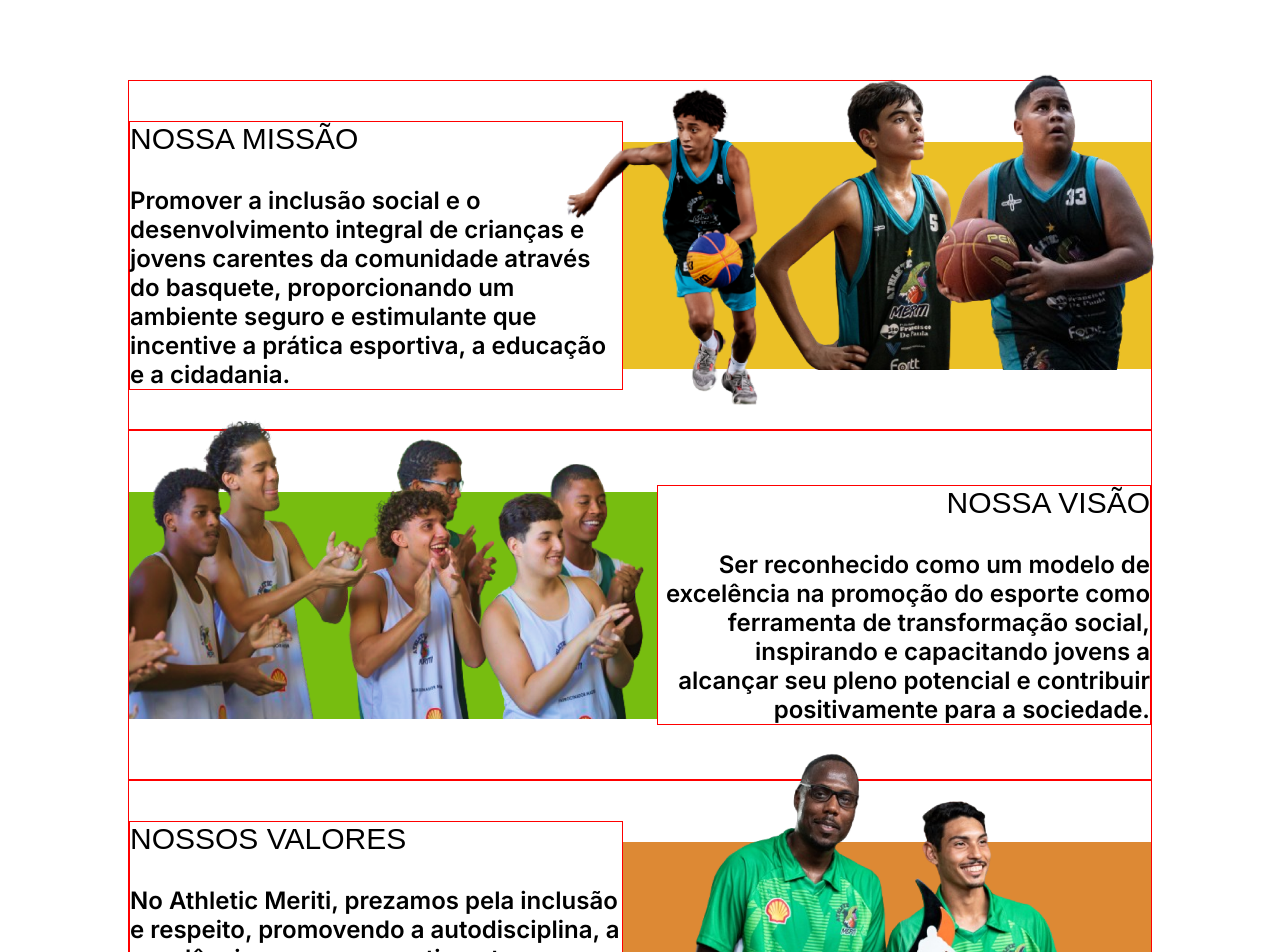
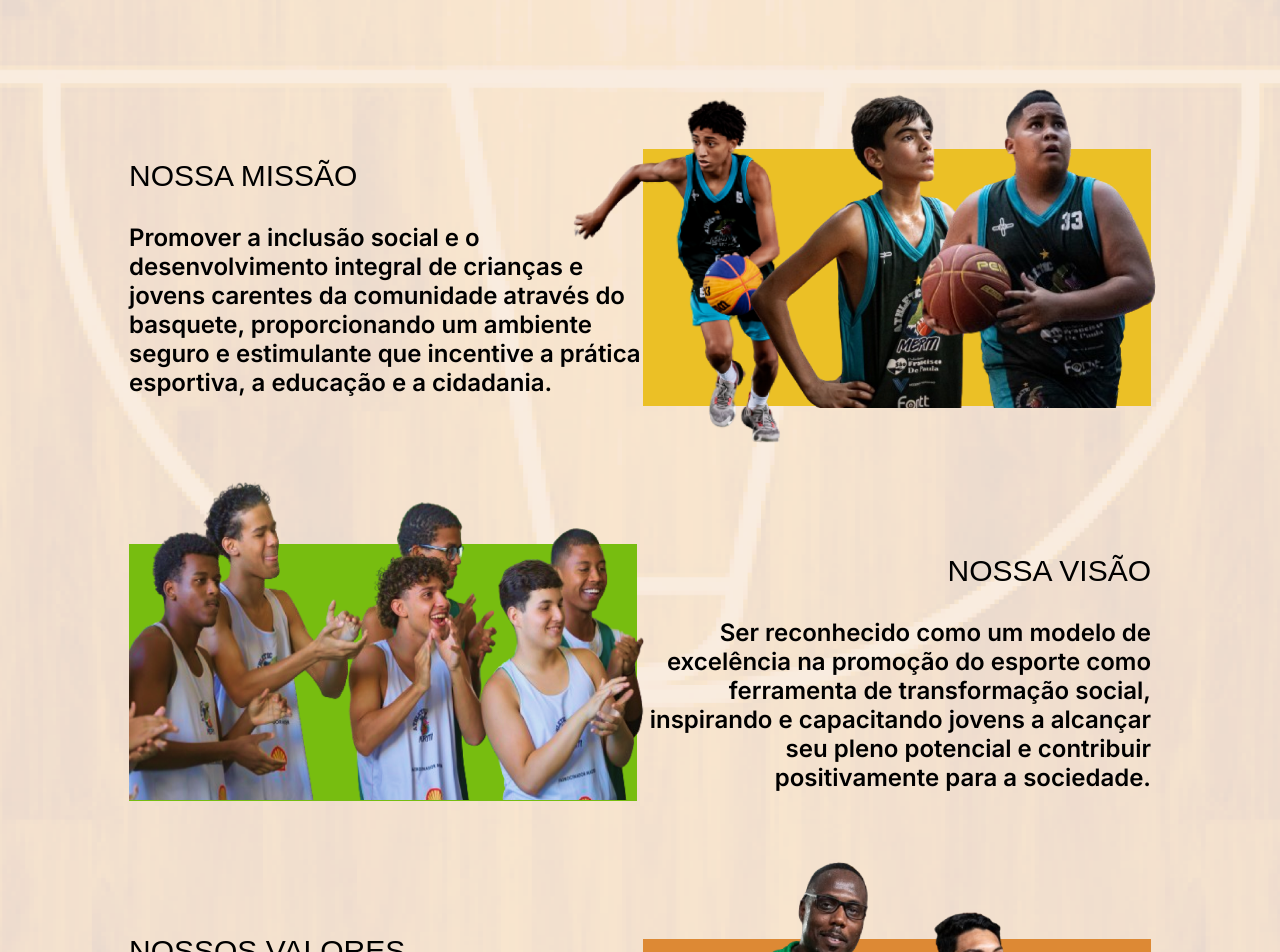
Before and after one commit to MrGhostsnow/athletic-meriti, a Next.js app: page / in a window 1280 px wide. Shown: the part 1620-2572 px from the top of the page. Built offline with nearby package versions, Linux system fonts and the light colour scheme; a web font is replaced by a local one.

Commit message:
feat: OurMission

```diff
--- a/src/app/components/Home/OurMission/index.tsx
+++ b/src/app/components/Home/OurMission/index.tsx
@@ -37,23 +37,23 @@ const OurMission: React.FC = () => {
           <Image
             src={player1}
             alt="player"
-            width={320}
-            height={350}
-            style={{ position: "relative", top: "-20px", left: "110px" }}
+            width={350}
+            height={380}
+            style={{ position: "relative", top: "-20px", left: "140px" }}
           />
           <Image
             src={player2}
             alt="player"
-            width={309}
-            height={389}
+            width={329}
+            height={420}
             style={{ position: "relative", top: "-80px", left: "60px" }}
           />
           <Image
             src={player3}
             alt="player"
-            width={369}
-            height={389}
-            style={{ position: "relative", top: "-80px", left: "-135px" }}
+            width={389}
+            height={420}
+            style={{ position: "relative", top: "-80px", left: "-175px" }}
           />
         </SectionImg>
       </SectionInfo>
@@ -63,8 +63,8 @@ const OurMission: React.FC = () => {
             src={team}
             alt="Logo"
             width={549}
-            height={309}
-            style={{ position: "relative", top: "-41px", left: "10px" }}
+            height={329}
+            style={{ position: "relative", top: "-37px", left: "20px" }}
           />
         </SectionImg>
         <SectionText
@@ -95,9 +95,9 @@ const OurMission: React.FC = () => {
           <Image
             src={coachs}
             alt="Logo"
-            width={550}
-            height={339}
-            style={{ position: "relative", top: "-55px", left: "0px" }}
+            width={580}
+            height={359}
+            style={{ position: "relative", top: "-50px", left: "0px" }}
           />
         </SectionImg>
       </SectionInfo>
@@ -114,7 +114,6 @@ const OurMission: React.FC = () => {
             style={{ position: "relative", top: "0px", left: "0px" }}
           />
         </SectionImg>
-
         <SectionText
           style={{
             textAlign: "right",
@@ -132,6 +131,7 @@ const OurMission: React.FC = () => {
             <Label
               style={{
                 textAlign: "left",
+                marginLeft: "10px",
               }}
             >
               Parceiro da Educação
--- a/src/app/components/Home/OurMission/styles.ts
+++ b/src/app/components/Home/OurMission/styles.ts
@@ -6,24 +6,13 @@ export const ContainerOurMission = styled.div`
     display: flex;
     flex-direction: column;
     align-items: center;
-//   background-image: url(${backgroundImg.src});
-//   background-size: cover;
-//   background-repeat: no-repeat;
-
-//   position: relative;
+    background-image: url(${backgroundImg.src});
+    background-size: cover;
+    background-repeat: no-repeat;
+    background-position: center;
+    position: relative;
     justify-content: space-between;
     background-color: #fff;
-
-//   &::before {
-//     content: '';
-//     position: absolute;
-//     top: 0;
-//     left: 0;
-//     width: 100%;
-//     height: 100%;
-//     background: linear-gradient(rgba(201, 72, 0, 0.1), rgba(201, 72, 0, 0.1));
-//     z-index: 1;
-//   }
 `;
 
 export const SectionInfo = styled.div`
@@ -31,8 +20,7 @@ export const SectionInfo = styled.div`
     align-items: center;
     justify-content: space-around;
     width: 80%;
-    border: 1px solid red;
-    height: 350px;
+    height: 395px;
 `;
 
 export const SectionText = styled.div`
@@ -41,7 +29,6 @@ export const SectionText = styled.div`
     display: flex;
     flex-direction: column;
     gap: 30px;
-    border: 1px solid red;
 `;
 
 export const Title = styled.h1`
@@ -57,8 +44,8 @@ export const Text = styled.p`
 `;
 
 export const SectionImg = styled.div`
-    width: 528px;
-    height: 227px;
+    width: 508px;
+    height: 257px;
     display: flex;
     align-items: center;
     justify-content: center;
@@ -71,7 +58,6 @@ export const SectionPartner = styled.div`
     align-items: start;
     justify-content: center;
     width: 50%;
-    border: 1px solid red;
     height: 185px;
     gap: 20px;
     font-family: 'Inter';
@@ -89,10 +75,8 @@ export const SpanHowWeWork = styled.span`
     align-items: center;
     justify-content: center;
     gap: 30px;
-    border: 1px solid red;
     position: relative;
     top: 0px;
-
     width: 750px;
     height: 109px;
     color: #000;
```
Lines whose indentation alone changed are shown as unchanged.
